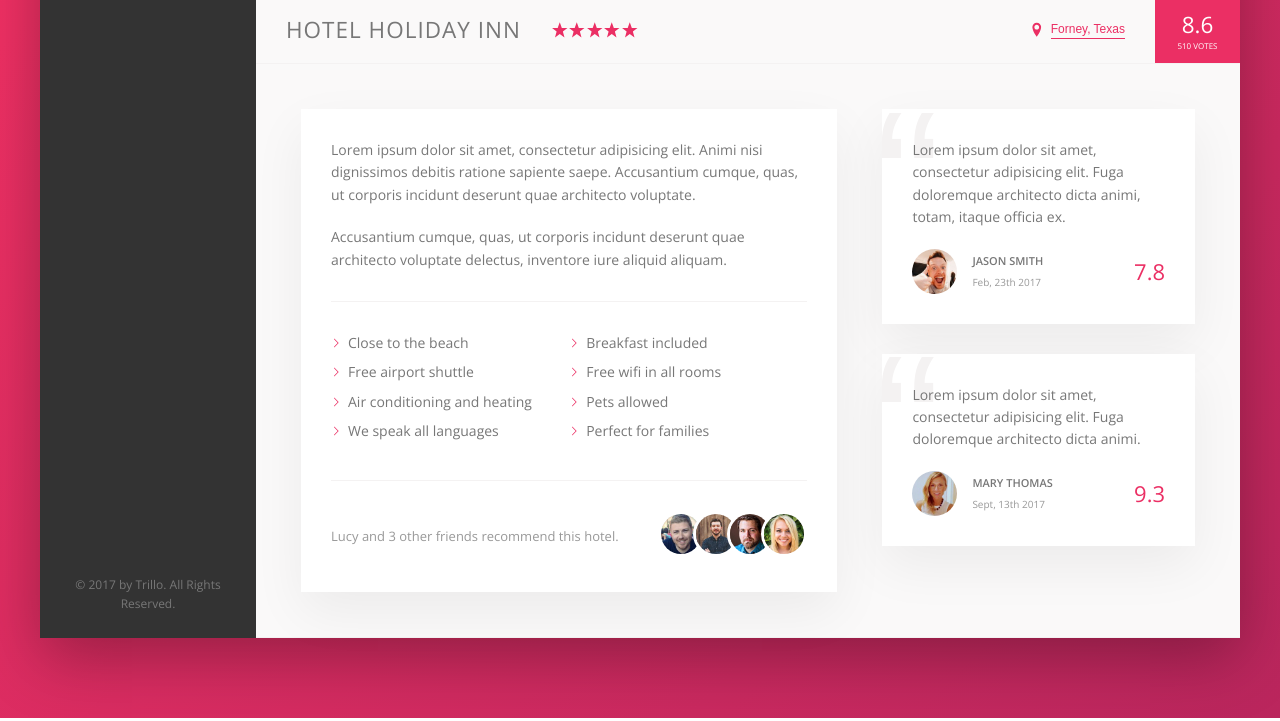
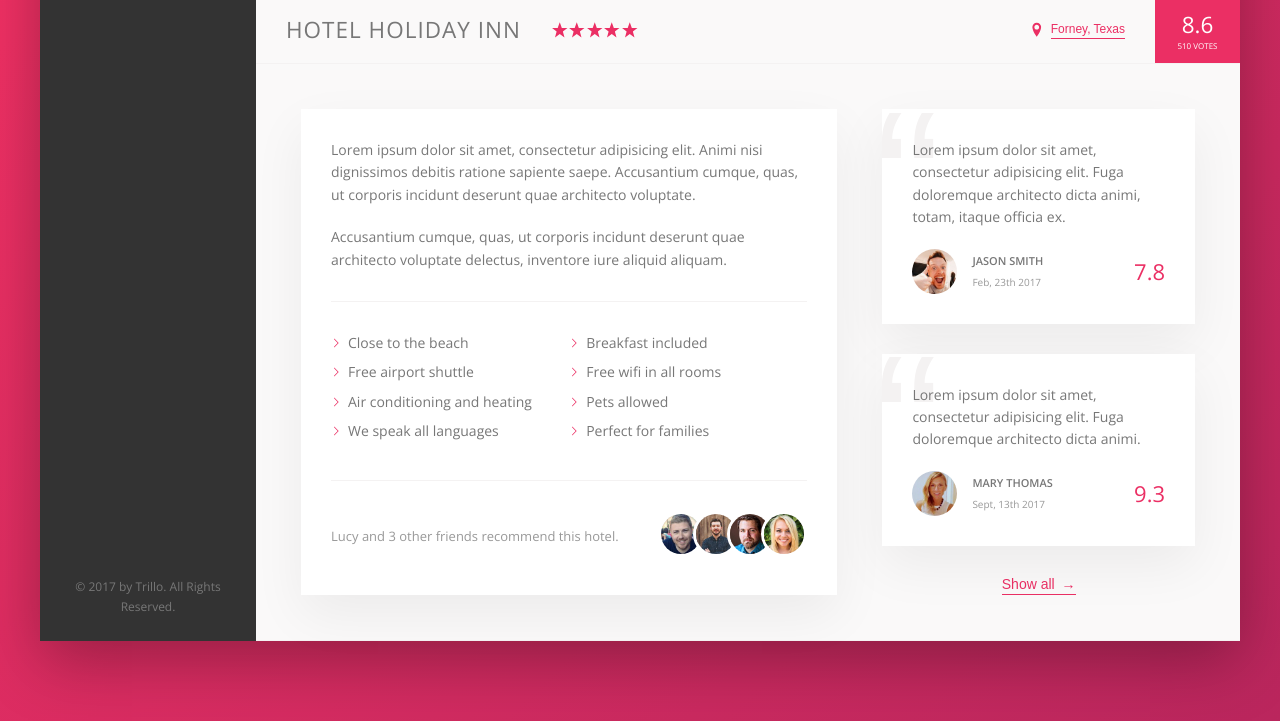
Before and after one commit to HenryGarmendia/trillo_site, a website: page index.html in a window 1280 px wide. Shown: the part 538-1259 px from the top of the page. Drawn offline with nearby package versions, Linux system fonts and the light colour scheme.

Commit message:
finished modifing the review section button

```diff
--- a/index.html
+++ b/index.html
@@ -201,6 +201,8 @@
               </figcaption><!-- //review__user -->
             </figure><!-- //review END -->
 
+            <button class="btn-inline">Show all <span>&rarr;</span></button><!-- //btn-inline -->
+
           </div><!-- //user-reviews -->
         </div><!-- //detail END -->
       </main><!-- //hotel-view END -->
--- a/sass/_components.scss
+++ b/sass/_components.scss
@@ -258,8 +258,17 @@
   padding-bottom: 2px;
   transition: all .2s;
 
+  & span {
+    margin-left: 3px;
+    transition: margin-left .2s;
+  }
+
   &:hover {
     color: var(--color-grey-dark-1);
+
+    span {
+      margin-left: 8px;
+    }
   }
 
   &:focus {
--- a/sass/_layout.scss
+++ b/sass/_layout.scss
@@ -44,5 +44,8 @@
 }
 
 .user-reviews {
+  align-items: center;
+  display: flex;
+  flex-direction: column;
   flex: 1;
 }
```
Also changed, not shown: css/style.css.
